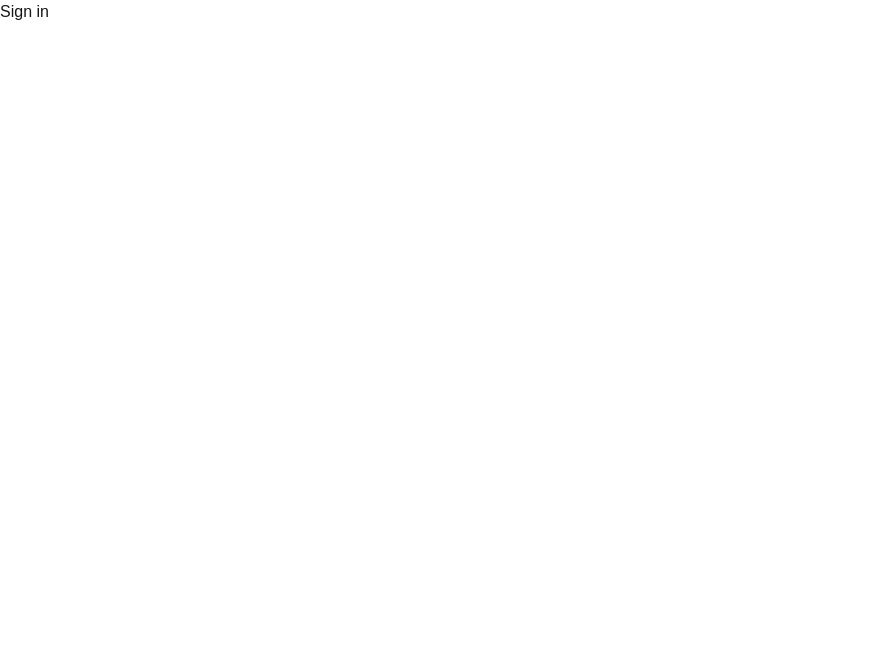
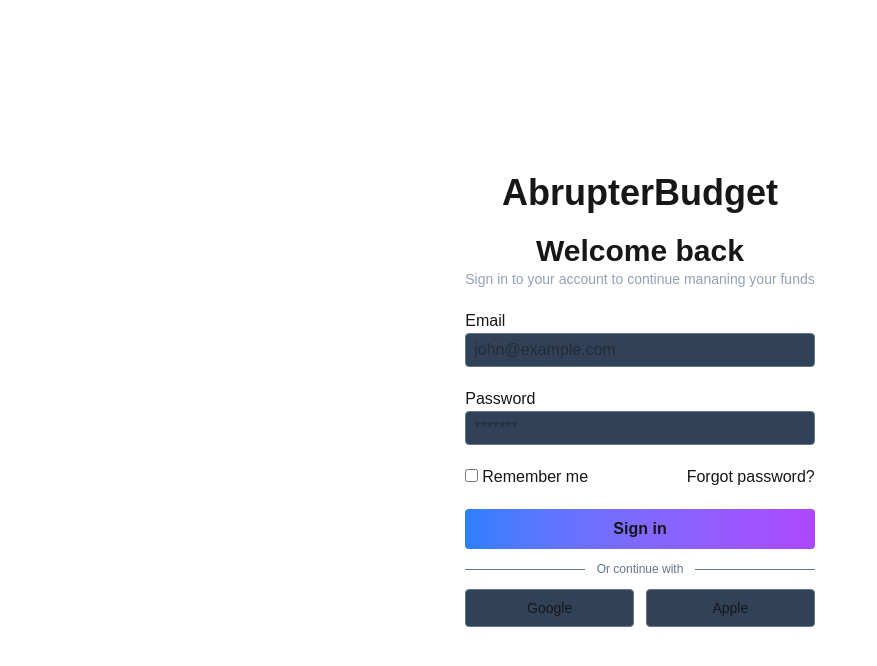
Before and after one commit to JRodriguez-Luna/budget-app, a Next.js app: page /signin in a window 1280 px wide. Shown: the top 666 px of the page, without its empty margins (0-877 px from the left). Built offline with nearby package versions, Linux system fonts and the light colour scheme.

Commit message:
Created SignIn UI. #6

```diff
--- a/src/app/(auth)/signin/page.tsx
+++ b/src/app/(auth)/signin/page.tsx
@@ -1,3 +1,83 @@
-export default function SignInPAge() {
-    return 'Sign in';
+'use client'
+
+export default function SignInPage() {
+    return (
+        // Container
+        <div className="min-h-screen flex flex-col justify-center items-center text-center p-4">
+            {/* Sign in form - Left */}
+            <div className="flex flex-col items-center gap-5">
+                {/* title */}
+                <div className="">
+                    <h3 className="text-4xl font-semibold">AbrupterBudget</h3>
+                    <p className="text-sm text-slate-400 hidden">Smart emergency fund management for life&apos;s unexpected moments</p>
+                </div>
+
+                {/* welcome back */}
+                <div className="">
+                    <h3 className="text-3xl font-semibold">Welcome back</h3>
+                    <p className="text-sm text-slate-400">Sign in to your account to continue mananing your funds</p>
+                </div>
+
+                {/* Form Signin */}
+                <form className='flex flex-col justify-between gap-5 w-full' action="">
+                    {/* email */}
+                    <label className='flex flex-col items-start w-full' htmlFor="email">
+                        Email
+                        <input className='w-full border border-slate-500 bg-slate-700 rounded px-2 py-1'
+                        id='email'
+                        name='email'
+                        placeholder='john@example.com'
+                        type="email" />
+                    </label>
+
+                    {/* password */}
+                    <label className='flex flex-col items-start w-full' htmlFor="password">
+                        Password
+                        <input className='w-full border border-slate-500 bg-slate-700 rounded px-2 py-1'
+                        id='password'
+                        name='password'
+                        placeholder='*******'
+                        type="password" />
+                    </label>
+
+                    {/* Remeber me + forgot password */}
+                    <div className="flex justify-between">
+                        {/* remember me */}
+                        <label htmlFor="remember">
+                            <input className="mr-1" name="remember" type="checkbox" />
+                            Remember me
+                        </label>
+                        {/* forgot password button */}
+                        <button type="button">Forgot password?</button>
+                    </div>
+
+                    {/* Submit button for signin */}
+                    <button className='w-full
+                        bg-gradient-to-r
+                        from-blue-500
+                        to-purple-500
+                        hover:from-purple-500
+                        hover:to-blue-500
+                        transform transition duration-300 ease-in-out
+                        items-center p-2 rounded cursor-pointer font-semibold'
+                        type='submit'>
+                        Sign in
+                    </button>
+
+                    {/* Divider style */}
+                    <div className='flex h-0 w-full items-center font-normal'>
+                        <div className='w-full h-[1px] items-center justify-center bg-slate-500'></div>
+                        <div className='mx-3 text-slate-500 text-xs whitespace-nowrap'>Or continue with</div>
+                        <div className='w-full h-[1px] items-center justify-center bg-slate-500'></div>
+                    </div>
+
+                    {/* Temp Auth buttons */}
+                    <div className='flex justify-between items-center gap-3'>
+                        <button type='button' className='w-full border border-slate-500 bg-slate-700 rounded py-2 cursor-pointer text-sm'>Google</button>
+                        <button type='button' className='w-full border border-slate-500 bg-slate-700 rounded py-2 cursor-pointer text-sm'>Apple</button>
+                    </div>
+                </form>
+            </div>
+        </div>
+    )
 }
--- a/src/app/(auth)/signup/page.tsx
+++ b/src/app/(auth)/signup/page.tsx
@@ -128,7 +128,7 @@
                             {/* Divider style */}
                             <div className='flex h-0 w-full items-center font-normal'>
                                 <div className='w-full h-[1px] items-center justify-center bg-slate-500'></div>
-                                <div className='mx-3 text-slate-500 text-xs whitespace-nowrap'>or sign up with</div>
+                                <div className='mx-3 text-slate-500 text-xs whitespace-nowrap'>Or sign up with</div>
                                 <div className='w-full h-[1px] items-center justify-center bg-slate-500'></div>
                             </div>
 
```
